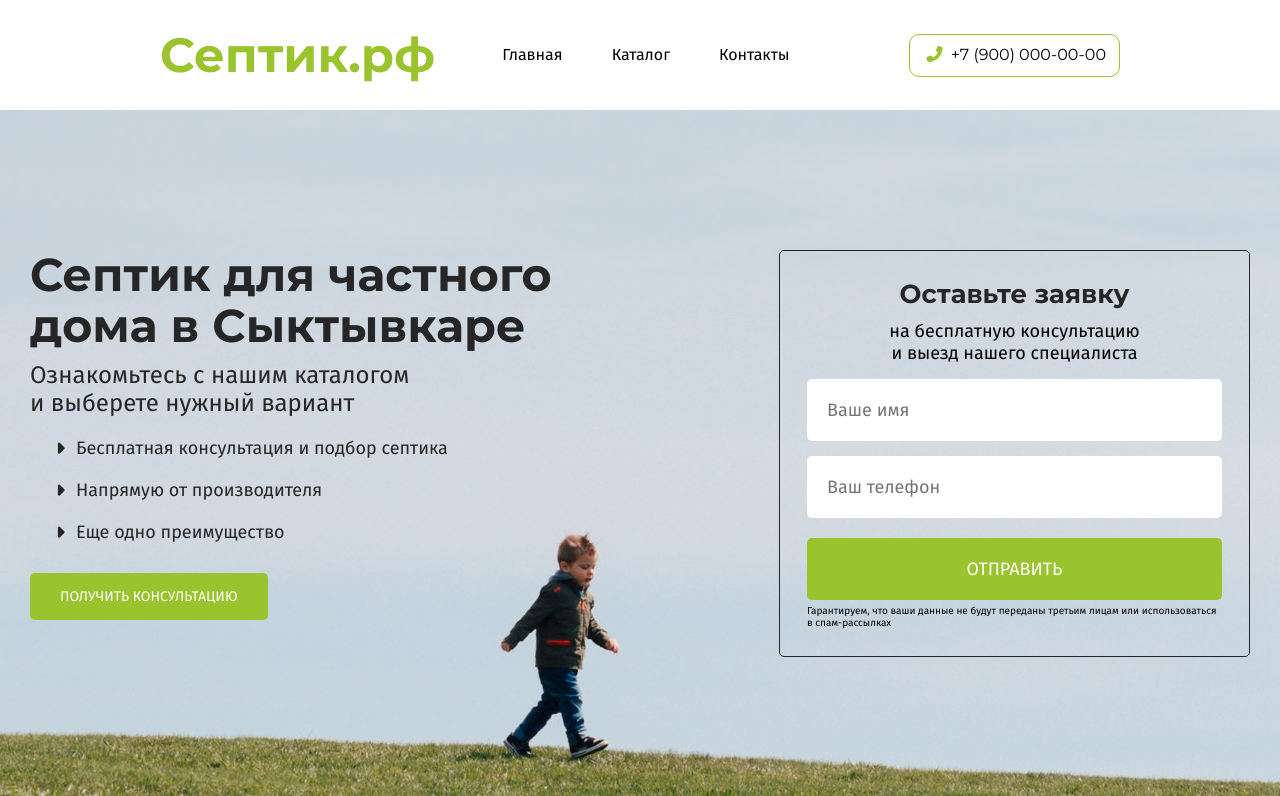
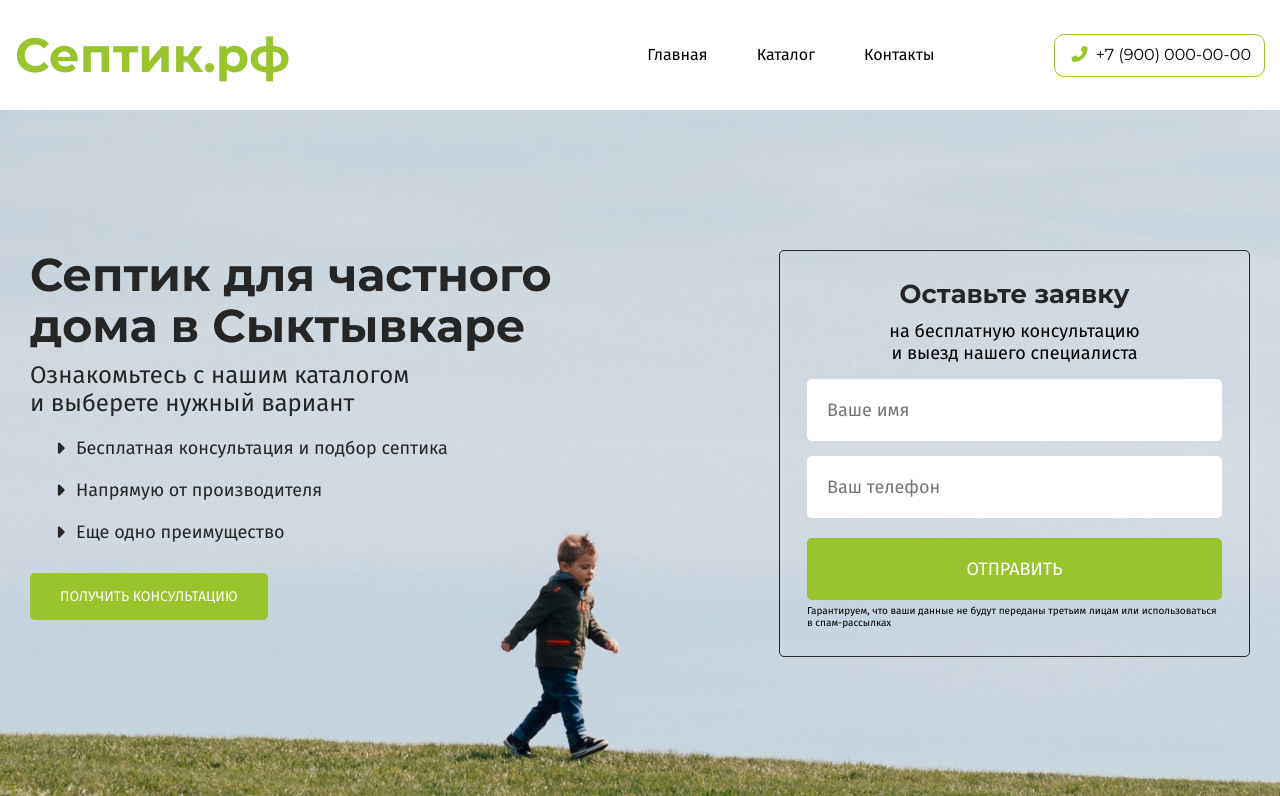
Before and after one commit to Efcolipt/Efcolipt.github.io, a PHP site: page / in a window 1280 px wide. Shown: the top 796 px of the page. Run offline with PHP 8.4, Linux system fonts and the light colour scheme; some libraries are stand-ins or nearby versions.

Commit message:
Update main.css

```diff
--- a/css/main.css
+++ b/css/main.css
@@ -122,7 +122,7 @@ body,html{
 /*Header*/
 header{
 	background: #fff;
-	padding: 26px 145px;
+	padding: 26px 0px;
 }
 
 .top--header{
@@ -191,7 +191,7 @@ header{
 
 /*Section once*/
 .fast--about{
-	padding: 140px 145px;
+	padding: 140px 0px;
 	background: url('../img/section about us/bg--aobut.jpg') no-repeat  center ;
 
 }
```
